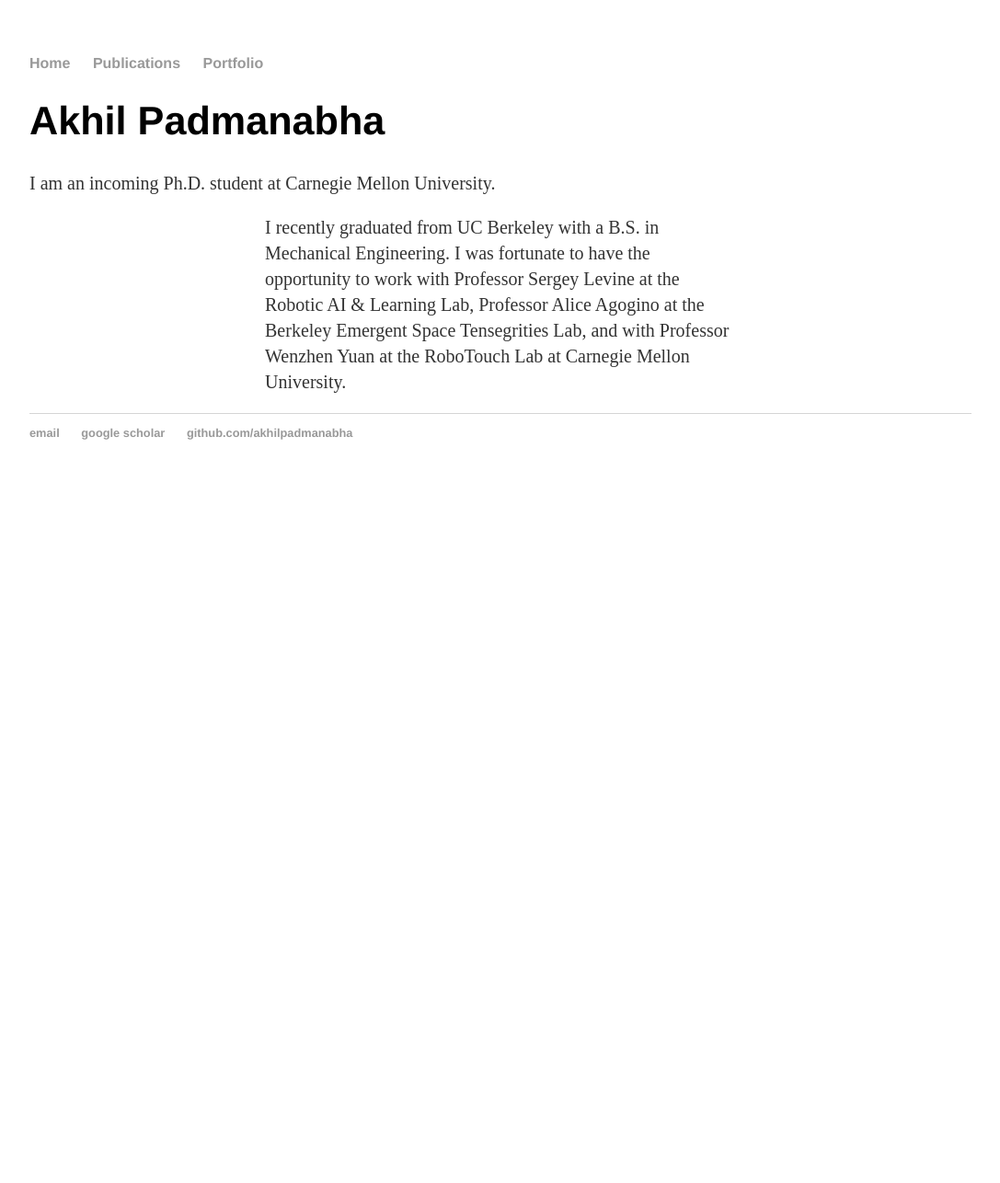
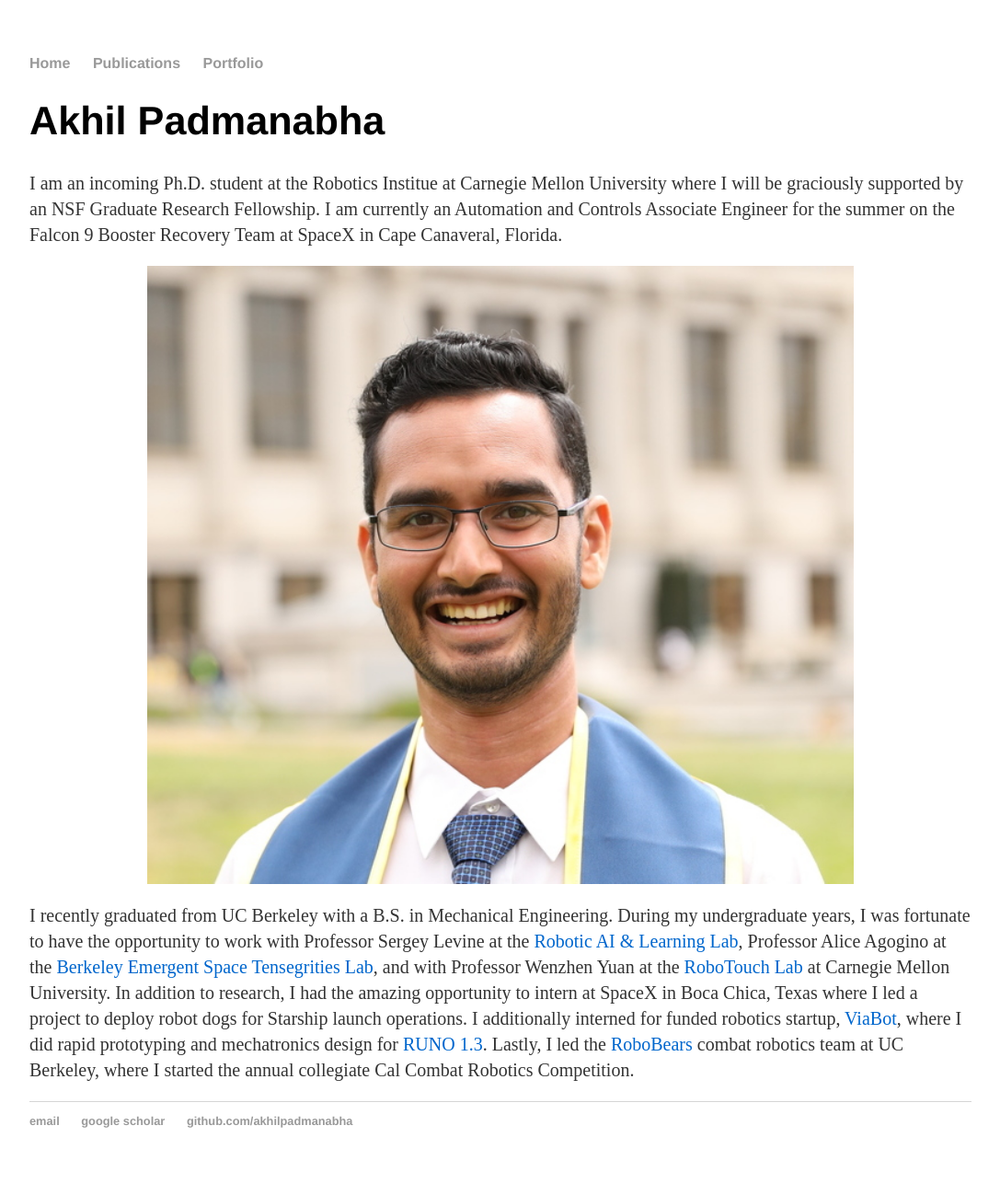
Before and after one commit to akhilpadmanabha/akhilpadmanabha.github.io, a Jekyll site: the page built from index.html, in a window 1280 px wide. Shown: the whole page at 92% size, without its empty margins (96-1183 px from the left). Built offline with Jekyll 4.4.1, drawn with Linux system fonts in a browser that asks for light colours; before the commit the page ends 900 px from its top, so only the background shows below that.

Commit message:
added bio

```diff
--- a/css/main.css
+++ b/css/main.css
@@ -61,14 +61,3 @@
 margin-right: auto;
 
 }
-
-img2 {
-
-  display: block;
-
-  width: 50%;
-
-  margin-left: auto;
-
-  margin-right: auto;
-}
--- a/index.html
+++ b/index.html
@@ -4,16 +4,33 @@
 ---
 <div class="blurb">
 	<h1>Akhil Padmanabha</h1>
-	<p>I am an incoming Ph.D. student at Carnegie Mellon University.</p>
 </div>
 
-<img2 src="images/portrait.jpeg" class="center"/>
+<div class="blurb">
+	<p>I am an incoming Ph.D. student at the Robotics Institue at Carnegie Mellon University where I
+		will be graciously supported by an NSF Graduate Research Fellowship. I am currently an Automation and Controls Associate Engineer
+		for the summer on the Falcon 9 Booster Recovery Team at SpaceX in Cape Canaveral, Florida.
+		</p>
+</div>
+
+<img src="images/portrait.jpeg" class="center" width = "50%"/>
 
 
 <div class="blurb">
-	<p>I recently graduated from UC Berkeley with a B.S. in Mechanical Engineering.
-		I was fortunate to have the opportunity to work with Professor Sergey Levine
-		at the Robotic AI & Learning Lab, Professor Alice Agogino at the Berkeley
-		Emergent Space Tensegrities Lab, and with Professor Wenzhen Yuan at the
-		RoboTouch Lab at Carnegie Mellon University.</p>
+	<p>I recently graduated from UC Berkeley with a B.S. in Mechanical Engineering. During my undergraduate years,
+	I was fortunate to have the opportunity to work with Professor Sergey Levine at the
+	<a href="http://rail.eecs.berkeley.edu/" style="color:rgb(0,102,204);">Robotic AI & Learning Lab</a>,
+	Professor Alice Agogino at the
+	<a href="https://best.berkeley.edu/" style="color:rgb(0,102,204);">Berkeley Emergent Space Tensegrities Lab</a>,
+	and with Professor Wenzhen Yuan at the
+	<a href="https://labs.ri.cmu.edu/robotouch" style="color:rgb(0,102,204);">RoboTouch Lab</a>
+	at Carnegie Mellon University. In addition to research, I had the amazing opportunity
+	to intern at SpaceX in Boca Chica, Texas where I led a project to deploy robot dogs for Starship launch operations.
+	I additionally interned for funded robotics startup,
+	<a href="https://www.viabot.com/" style="color:rgb(0,102,204);">ViaBot</a>, where I did rapid prototyping and mechatronics design for
+  <a href="https://www.viabot.com/gallery" style="color:rgb(0,102,204);">RUNO 1.3</a>. Lastly, I
+	led the
+	<a href="https://robobears.berkeley.edu/" style="color:rgb(0,102,204);">RoboBears</a>
+  combat robotics team at UC Berkeley, where I started the annual collegiate Cal Combat Robotics Competition.
+	</p>
 </div>
```
